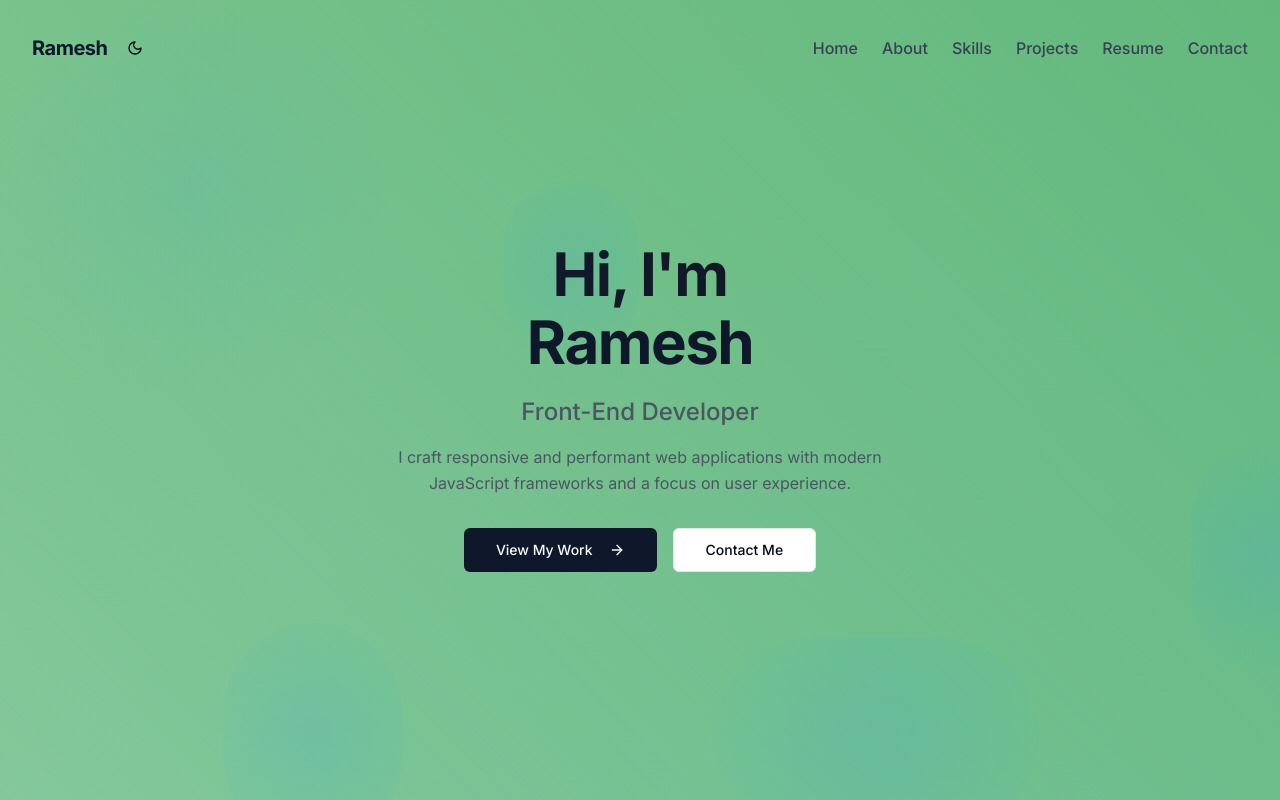
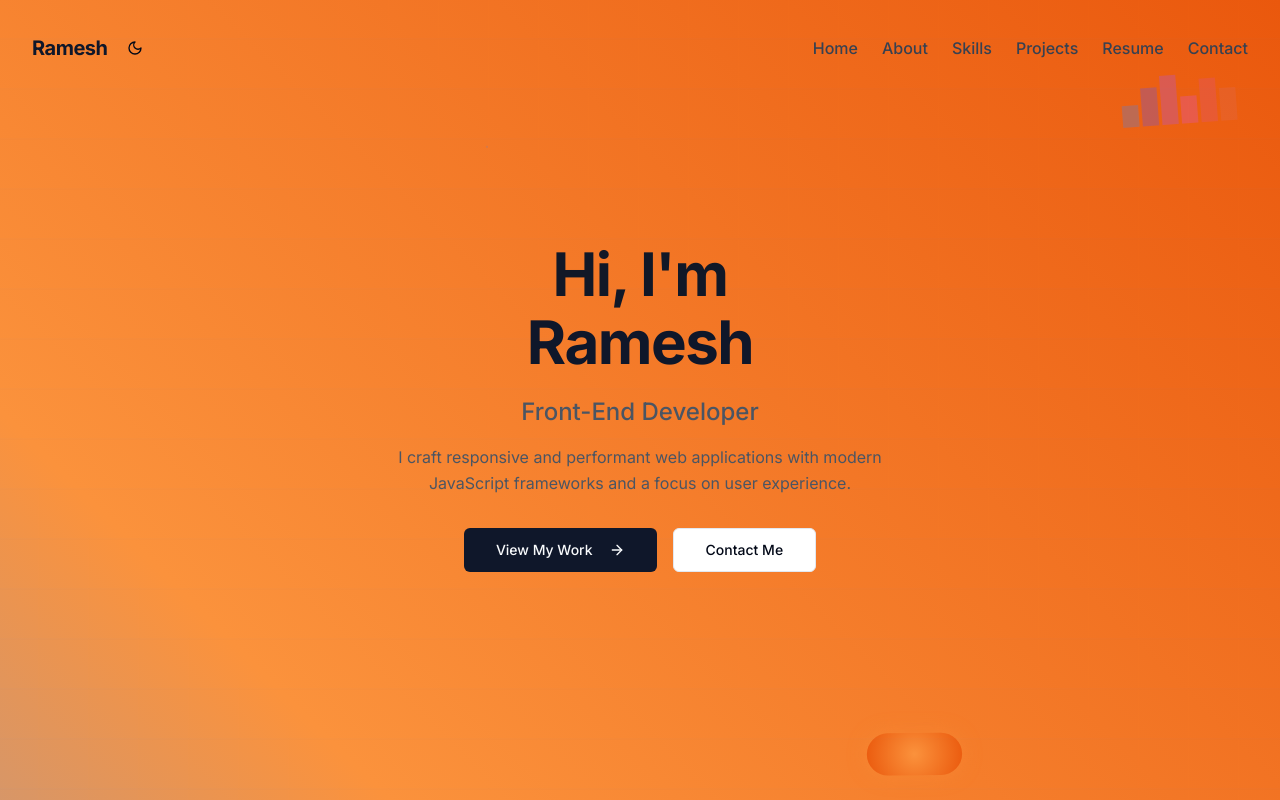
Before and after one commit to RameshBoddu23/ramesh-porfolio-25, a React (Vite) app: page / in a window 1280 px wide. Both pictures are taken after a click on the button "Toggle theme". Shown: the top 800 px of the page. Built offline with nearby package versions, Linux system fonts and the light colour scheme.

Commit message:
Add background animations

```diff
--- a/src/components/AnimatedBackground.tsx
+++ b/src/components/AnimatedBackground.tsx
@@ -3,116 +3,222 @@ import { motion } from "framer-motion";
 const AnimatedBackground = () => {
   return (
     <div className="absolute inset-0 overflow-hidden pointer-events-none" style={{ zIndex: 0 }}>
-      {/* Main animated gradient background */}
+      {/* Blue to Orange gradient background */}
       <motion.div
         className="absolute inset-0"
         animate={{
           background: [
-            "linear-gradient(45deg, #e0f2fe 0%, #bbdefb 25%, #90caf9 50%, #64b5f6 75%, #42a5f5 100%)",
-            "linear-gradient(45deg, #f3e5f5 0%, #e1bee7 25%, #ce93d8 50%, #ba68c8 75%, #ab47bc 100%)",
-            "linear-gradient(45deg, #e0f7fa 0%, #b2ebf2 25%, #80deea 50%, #4dd0e1 75%, #26c6da 100%)",
-            "linear-gradient(45deg, #e8f5e8 0%, #c8e6c9 25%, #a5d6a7 50%, #81c784 75%, #66bb6a 100%)",
-            "linear-gradient(45deg, #e0f2fe 0%, #bbdefb 25%, #90caf9 50%, #64b5f6 75%, #42a5f5 100%)"
+            "linear-gradient(45deg, #1e3a8a 0%, #3b82f6 25%, #60a5fa 50%, #fb923c 75%, #ea580c 100%)",
+            "linear-gradient(45deg, #1e40af 0%, #2563eb 25%, #3b82f6 50%, #f97316 75%, #dc2626 100%)",
+            "linear-gradient(45deg, #1d4ed8 0%, #2563eb 25%, #60a5fa 50%, #fb923c 75%, #ea580c 100%)",
+            "linear-gradient(45deg, #1e3a8a 0%, #3b82f6 25%, #60a5fa 50%, #fb923c 75%, #ea580c 100%)",
           ]
         }}
         transition={{
-          duration: 12,
+          duration: 15,
           repeat: Infinity,
           ease: "easeInOut"
         }}
       />
 
-      {/* Floating circles with light blue gradients */}
-      {[...Array(12)].map((_, i) => (
+      {/* Rotating and jumping balls */}
+      {[...Array(8)].map((_, i) => (
         <motion.div
-          key={i}
-          className="absolute rounded-full opacity-30"
+          key={`ball-${i}`}
+          className="absolute rounded-full"
           style={{
-            width: 100 + Math.random() * 200,
-            height: 100 + Math.random() * 200,
-            background: `radial-gradient(circle, rgba(33, 150, 243, 0.4) 0%, rgba(3, 169, 244, 0.2) 50%, transparent 100%)`,
-            left: `${Math.random() * 100}%`,
-            top: `${Math.random() * 100}%`,
+            width: 40 + Math.random() * 60,
+            height: 40 + Math.random() * 60,
+            background: `radial-gradient(circle, ${i % 2 === 0 ? '#3b82f6' : '#fb923c'} 0%, ${i % 2 === 0 ? '#1e40af' : '#ea580c'} 100%)`,
+            left: `${10 + Math.random() * 80}%`,
+            top: `${10 + Math.random() * 80}%`,
+            boxShadow: `0 0 20px ${i % 2 === 0 ? 'rgba(59, 130, 246, 0.4)' : 'rgba(251, 146, 60, 0.4)'}`,
           }}
           animate={{
-            x: [0, Math.random() * 300 - 150, 0],
-            y: [0, Math.random() * 300 - 150, 0],
-            scale: [0.8, 1.2, 0.8],
+            rotate: [0, 360],
+            y: [0, -50, 0, -30, 0],
+            x: [0, Math.random() * 100 - 50, 0],
+            scale: [1, 1.2, 1, 1.1, 1],
           }}
           transition={{
-            duration: 8 + Math.random() * 12,
+            duration: 4 + Math.random() * 6,
             repeat: Infinity,
             ease: "easeInOut",
-            delay: Math.random() * 5,
+            delay: Math.random() * 3,
           }}
         />
       ))}
 
-      {/* Pulsing light blue overlay */}
+      {/* Moving vehicles */}
+      {[...Array(4)].map((_, i) => (
+        <motion.div
+          key={`vehicle-${i}`}
+          className="absolute"
+          style={{
+            top: `${20 + i * 20}%`,
+            left: '-100px',
+          }}
+          animate={{
+            x: [0, window.innerWidth + 200],
+          }}
+          transition={{
+            duration: 8 + Math.random() * 4,
+            repeat: Infinity,
+            ease: "linear",
+            delay: i * 2,
+          }}
+        >
+          <svg width="80" height="40" viewBox="0 0 80 40" fill="none">
+            {/* Car body */}
+            <rect x="10" y="15" width="50" height="15" rx="5" fill={i % 2 === 0 ? "#3b82f6" : "#fb923c"} opacity="0.8"/>
+            <rect x="20" y="10" width="30" height="10" rx="3" fill={i % 2 === 0 ? "#1e40af" : "#ea580c"} opacity="0.8"/>
+            {/* Wheels */}
+            <circle cx="20" cy="32" r="6" fill="#374151" opacity="0.9"/>
+            <circle cx="50" cy="32" r="6" fill="#374151" opacity="0.9"/>
+            <circle cx="20" cy="32" r="3" fill="#6b7280" opacity="0.9"/>
+            <circle cx="50" cy="32" r="3" fill="#6b7280" opacity="0.9"/>
+          </svg>
+        </motion.div>
+      ))}
+
+      {/* Animated visualization charts */}
       <motion.div
-        className="absolute inset-0"
+        className="absolute top-10 right-10 opacity-30"
         animate={{
-          background: [
-            "radial-gradient(circle at 30% 40%, rgba(33, 150, 243, 0.1) 0%, transparent 50%)",
-            "radial-gradient(circle at 70% 80%, rgba(3, 169, 244, 0.15) 0%, transparent 50%)",
-            "radial-gradient(circle at 20% 70%, rgba(100, 181, 246, 0.1) 0%, transparent 50%)",
-            "radial-gradient(circle at 80% 30%, rgba(33, 150, 243, 0.1) 0%, transparent 50%)",
-          ]
+          scale: [1, 1.1, 1],
+          rotate: [0, 5, -5, 0],
         }}
         transition={{
-          duration: 10,
+          duration: 6,
           repeat: Infinity,
-          ease: "easeInOut"
+          ease: "easeInOut",
         }}
-      />
+      >
+        <svg width="120" height="80" viewBox="0 0 120 80">
+          {/* Bar chart */}
+          {[20, 35, 45, 25, 40, 30].map((height, i) => (
+            <motion.rect
+              key={i}
+              x={i * 18 + 5}
+              y={80 - height}
+              width="15"
+              height={height}
+              fill={`hsl(${220 + i * 30}, 70%, 60%)`}
+              animate={{
+                height: [height, height + 10, height],
+              }}
+              transition={{
+                duration: 2,
+                repeat: Infinity,
+                delay: i * 0.2,
+              }}
+            />
+          ))}
+        </svg>
+      </motion.div>
 
-      {/* Moving wave pattern */}
+      {/* Animated pie chart */}
       <motion.div
-        className="absolute inset-0 opacity-20"
-        style={{
-          backgroundImage: `repeating-linear-gradient(45deg, rgba(33, 150, 243, 0.1) 0px, transparent 2px, transparent 20px, rgba(33, 150, 243, 0.1) 22px)`,
-        }}
+        className="absolute bottom-10 left-10 opacity-30"
         animate={{
-          backgroundPosition: ["0px 0px", "40px 40px", "0px 0px"],
+          rotate: [0, 360],
         }}
         transition={{
-          duration: 15,
+          duration: 20,
           repeat: Infinity,
           ease: "linear",
         }}
-      />
+      >
+        <svg width="100" height="100" viewBox="0 0 100 100">
+          <circle cx="50" cy="50" r="40" fill="none" stroke="#3b82f6" strokeWidth="8" strokeDasharray="60 190" opacity="0.8"/>
+          <circle cx="50" cy="50" r="30" fill="none" stroke="#fb923c" strokeWidth="6" strokeDasharray="40 150" opacity="0.8" transform="rotate(90 50 50)"/>
+          <circle cx="50" cy="50" r="20" fill="none" stroke="#10b981" strokeWidth="4" strokeDasharray="30 100" opacity="0.8" transform="rotate(180 50 50)"/>
+        </svg>
+      </motion.div>
 
-      {/* Corner light effects */}
+      {/* Line chart animation */}
       <motion.div
-        className="absolute top-0 left-0 w-96 h-96 rounded-full opacity-30"
-        style={{
-          background: "radial-gradient(circle, rgba(33, 150, 243, 0.3) 0%, transparent 70%)",
-        }}
+        className="absolute top-1/2 left-1/4 opacity-25"
         animate={{
-          scale: [1, 1.3, 1],
-          opacity: [0.2, 0.4, 0.2],
+          y: [0, -20, 0],
         }}
         transition={{
           duration: 8,
           repeat: Infinity,
           ease: "easeInOut",
         }}
-      />
+      >
+        <svg width="200" height="100" viewBox="0 0 200 100">
+          <motion.path
+            d="M10,80 Q50,20 90,40 T170,30"
+            fill="none"
+            stroke="#3b82f6"
+            strokeWidth="3"
+            opacity="0.7"
+            initial={{ pathLength: 0 }}
+            animate={{ pathLength: 1 }}
+            transition={{
+              duration: 3,
+              repeat: Infinity,
+              repeatType: "reverse",
+            }}
+          />
+          <motion.path
+            d="M10,90 Q50,30 90,50 T170,40"
+            fill="none"
+            stroke="#fb923c"
+            strokeWidth="3"
+            opacity="0.7"
+            initial={{ pathLength: 0 }}
+            animate={{ pathLength: 1 }}
+            transition={{
+              duration: 3,
+              repeat: Infinity,
+              repeatType: "reverse",
+              delay: 0.5,
+            }}
+          />
+        </svg>
+      </motion.div>
 
+      {/* Floating data points */}
+      {[...Array(15)].map((_, i) => (
+        <motion.div
+          key={`data-point-${i}`}
+          className="absolute w-2 h-2 rounded-full"
+          style={{
+            background: i % 3 === 0 ? '#3b82f6' : i % 3 === 1 ? '#fb923c' : '#10b981',
+            left: `${Math.random() * 100}%`,
+            top: `${Math.random() * 100}%`,
+          }}
+          animate={{
+            y: [0, -100, 0],
+            opacity: [0, 1, 0],
+            scale: [0, 1.5, 0],
+          }}
+          transition={{
+            duration: 4 + Math.random() * 4,
+            repeat: Infinity,
+            delay: Math.random() * 5,
+            ease: "easeOut",
+          }}
+        />
+      ))}
+
+      {/* Animated grid overlay */}
       <motion.div
-        className="absolute bottom-0 right-0 w-80 h-80 rounded-full opacity-30"
+        className="absolute inset-0 opacity-10"
         style={{
-          background: "radial-gradient(circle, rgba(3, 169, 244, 0.3) 0%, transparent 70%)",
+          backgroundImage: `linear-gradient(rgba(59, 130, 246, 0.3) 1px, transparent 1px), linear-gradient(90deg, rgba(251, 146, 60, 0.3) 1px, transparent 1px)`,
+          backgroundSize: "50px 50px",
         }}
         animate={{
-          scale: [1, 1.2, 1],
-          opacity: [0.3, 0.5, 0.3],
+          backgroundPosition: ["0px 0px", "50px 50px", "0px 0px"],
         }}
         transition={{
-          duration: 6,
+          duration: 25,
           repeat: Infinity,
-          ease: "easeInOut",
-          delay: 2,
+          ease: "linear",
         }}
       />
     </div>
```
